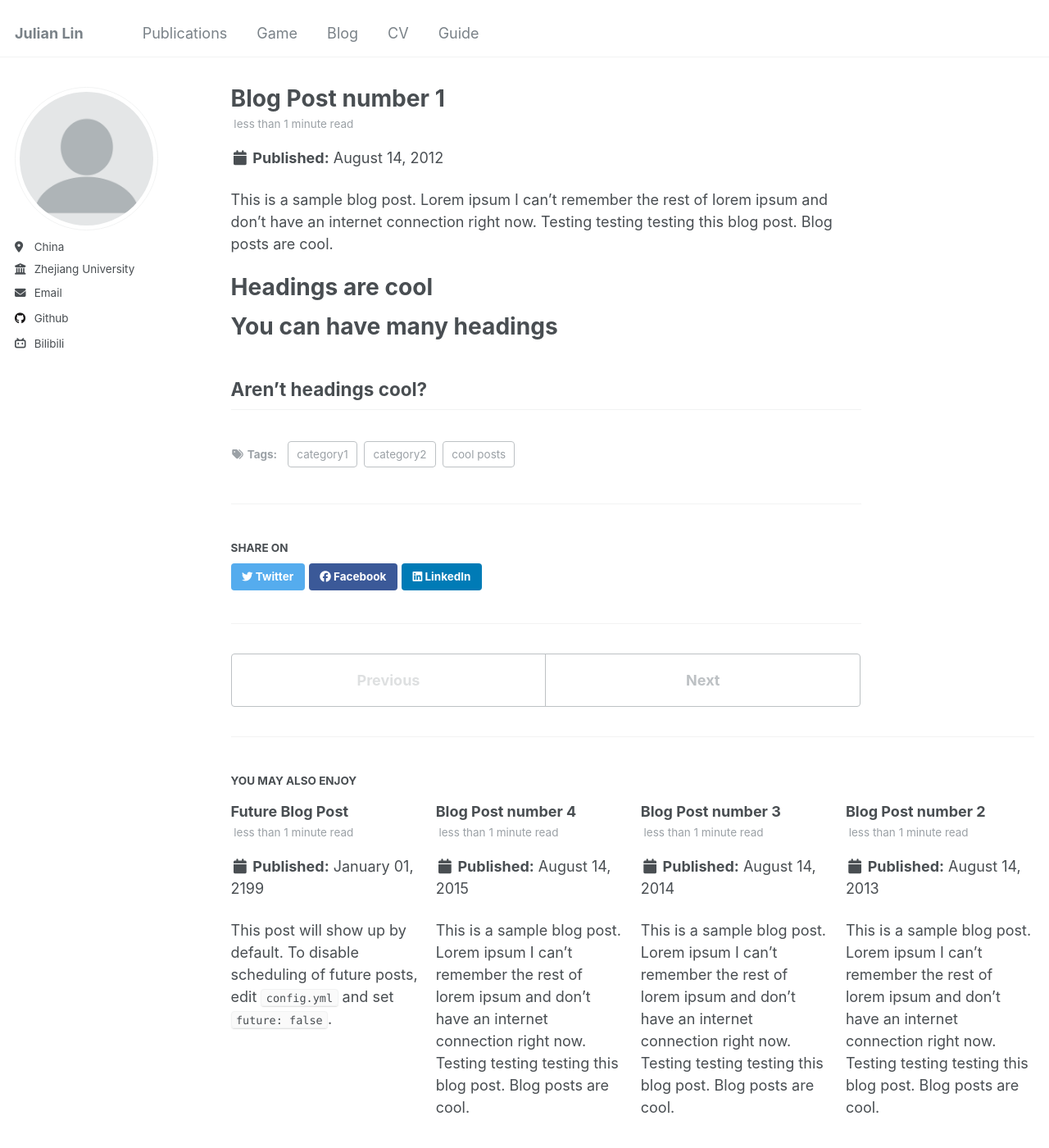
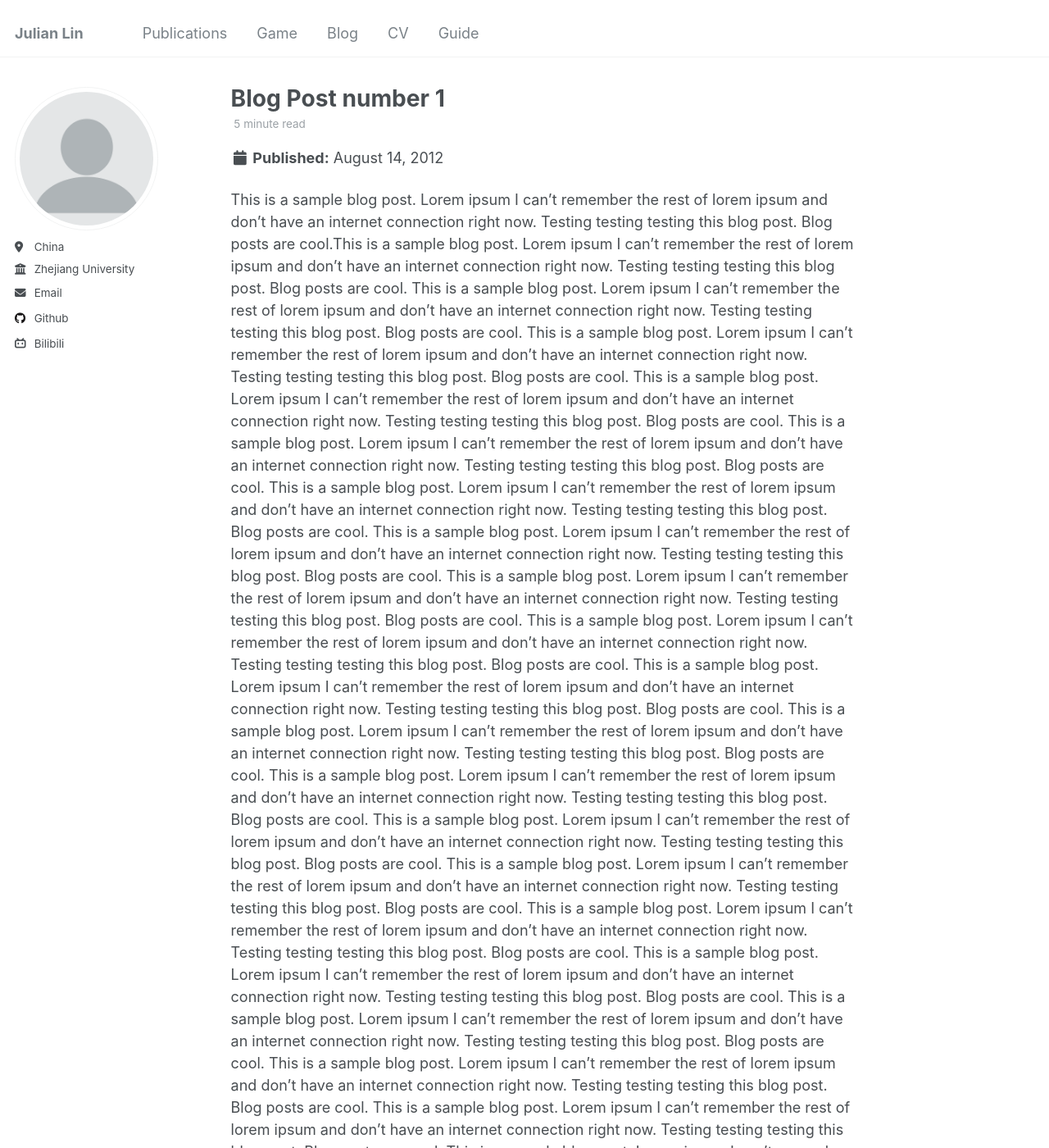
Before and after one commit to bpz2209/bpz2209.github.io, a Jekyll site: the page built from _posts/2012-08-14-blog-post-1.md, in a window 1280 px wide and 1400 px high. Shown: the whole window at 82% size. Built offline with Jekyll 4.4.1, drawn with Linux system fonts in a browser that asks for light colours; some of the changed text lies outside the part shown.

Commit message:
test blog

```diff
--- a/_posts/2012-08-14-blog-post-1.md
+++ b/_posts/2012-08-14-blog-post-1.md
@@ -8,7 +8,32 @@ tags:
   - category2
 ---
 
+This is a sample blog post. Lorem ipsum I can't remember the rest of lorem ipsum and don't have an internet connection right now. Testing testing testing this blog post. Blog posts are cool.This is a sample blog post. Lorem ipsum I can't remember the rest of lorem ipsum and don't have an internet connection right now. Testing testing testing this blog post. Blog posts are cool.
 This is a sample blog post. Lorem ipsum I can't remember the rest of lorem ipsum and don't have an internet connection right now. Testing testing testing this blog post. Blog posts are cool.
+This is a sample blog post. Lorem ipsum I can't remember the rest of lorem ipsum and don't have an internet connection right now. Testing testing testing this blog post. Blog posts are cool.
+This is a sample blog post. Lorem ipsum I can't remember the rest of lorem ipsum and don't have an internet connection right now. Testing testing testing this blog post. Blog posts are cool.
+This is a sample blog post. Lorem ipsum I can't remember the rest of lorem ipsum and don't have an internet connection right now. Testing testing testing this blog post. Blog posts are cool.
+This is a sample blog post. Lorem ipsum I can't remember the rest of lorem ipsum and don't have an internet connection right now. Testing testing testing this blog post. Blog posts are cool.
+This is a sample blog post. Lorem ipsum I can't remember the rest of lorem ipsum and don't have an internet connection right now. Testing testing testing this blog post. Blog posts are cool.
+This is a sample blog post. Lorem ipsum I can't remember the rest of lorem ipsum and don't have an internet connection right now. Testing testing testing this blog post. Blog posts are cool.
+This is a sample blog post. Lorem ipsum I can't remember the rest of lorem ipsum and don't have an internet connection right now. Testing testing testing this blog post. Blog posts are cool.
+This is a sample blog post. Lorem ipsum I can't remember the rest of lorem ipsum and don't have an internet connection right now. Testing testing testing this blog post. Blog posts are cool.
+This is a sample blog post. Lorem ipsum I can't remember the rest of lorem ipsum and don't have an internet connection right now. Testing testing testing this blog post. Blog posts are cool.
+This is a sample blog post. Lorem ipsum I can't remember the rest of lorem ipsum and don't have an internet connection right now. Testing testing testing this blog post. Blog posts are cool.
+This is a sample blog post. Lorem ipsum I can't remember the rest of lorem ipsum and don't have an internet connection right now. Testing testing testing this blog post. Blog posts are cool.
+This is a sample blog post. Lorem ipsum I can't remember the rest of lorem ipsum and don't have an internet connection right now. Testing testing testing this blog post. Blog posts are cool.
+This is a sample blog post. Lorem ipsum I can't remember the rest of lorem ipsum and don't have an internet connection right now. Testing testing testing this blog post. Blog posts are cool.
+This is a sample blog post. Lorem ipsum I can't remember the rest of lorem ipsum and don't have an internet connection right now. Testing testing testing this blog post. Blog posts are cool.
+This is a sample blog post. Lorem ipsum I can't remember the rest of lorem ipsum and don't have an internet connection right now. Testing testing testing this blog post. Blog posts are cool.
+This is a sample blog post. Lorem ipsum I can't remember the rest of lorem ipsum and don't have an internet connection right now. Testing testing testing this blog post. Blog posts are cool.
+This is a sample blog post. Lorem ipsum I can't remember the rest of lorem ipsum and don't have an internet connection right now. Testing testing testing this blog post. Blog posts are cool.
+This is a sample blog post. Lorem ipsum I can't remember the rest of lorem ipsum and don't have an internet connection right now. Testing testing testing this blog post. Blog posts are cool.
+This is a sample blog post. Lorem ipsum I can't remember the rest of lorem ipsum and don't have an internet connection right now. Testing testing testing this blog post. Blog posts are cool.
+This is a sample blog post. Lorem ipsum I can't remember the rest of lorem ipsum and don't have an internet connection right now. Testing testing testing this blog post. Blog posts are cool.
+This is a sample blog post. Lorem ipsum I can't remember the rest of lorem ipsum and don't have an internet connection right now. Testing testing testing this blog post. Blog posts are cool.
+This is a sample blog post. Lorem ipsum I can't remember the rest of lorem ipsum and don't have an internet connection right now. Testing testing testing this blog post. Blog posts are cool.
+This is a sample blog post. Lorem ipsum I can't remember the rest of lorem ipsum and don't have an internet connection right now. Testing testing testing this blog post. Blog posts are cool.
+
 
 Headings are cool
 ======
```
